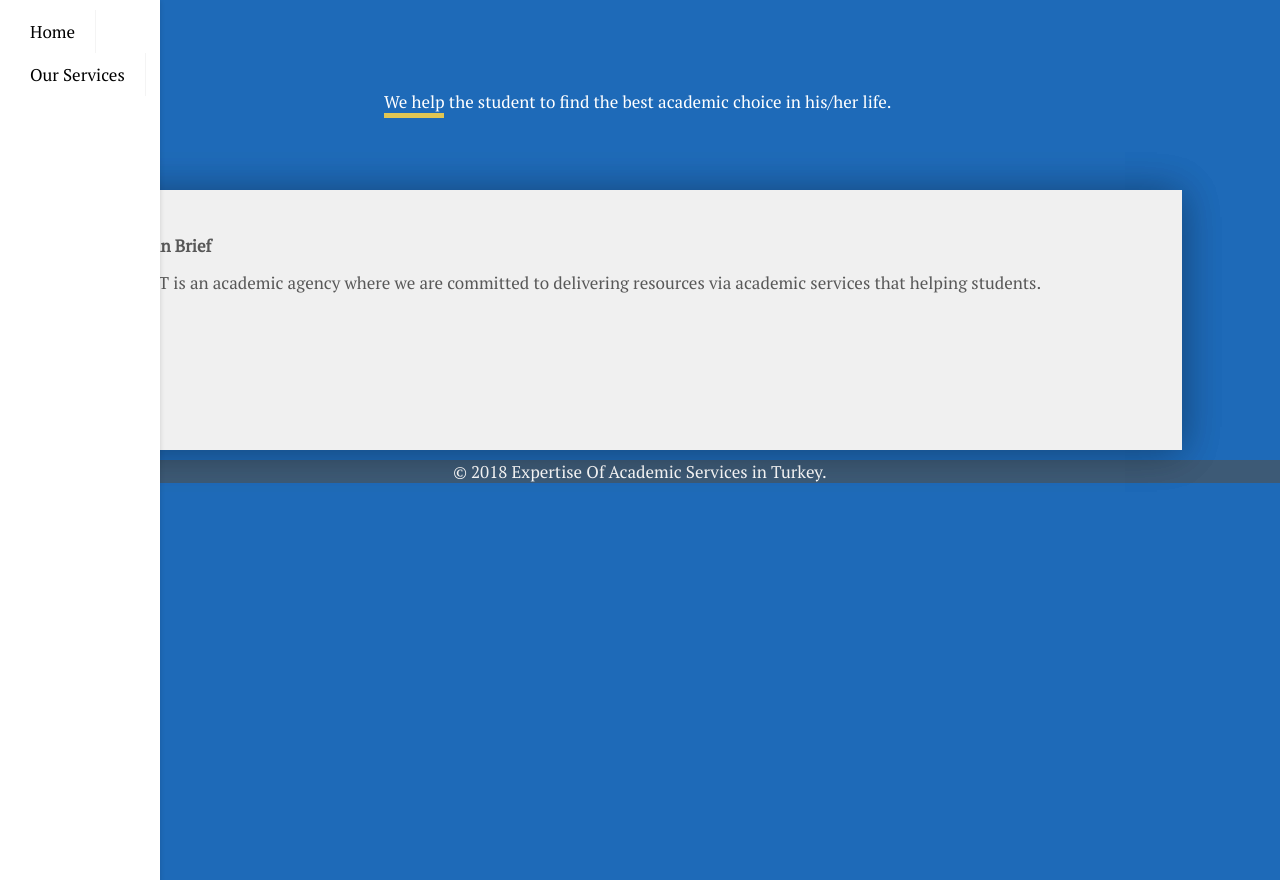
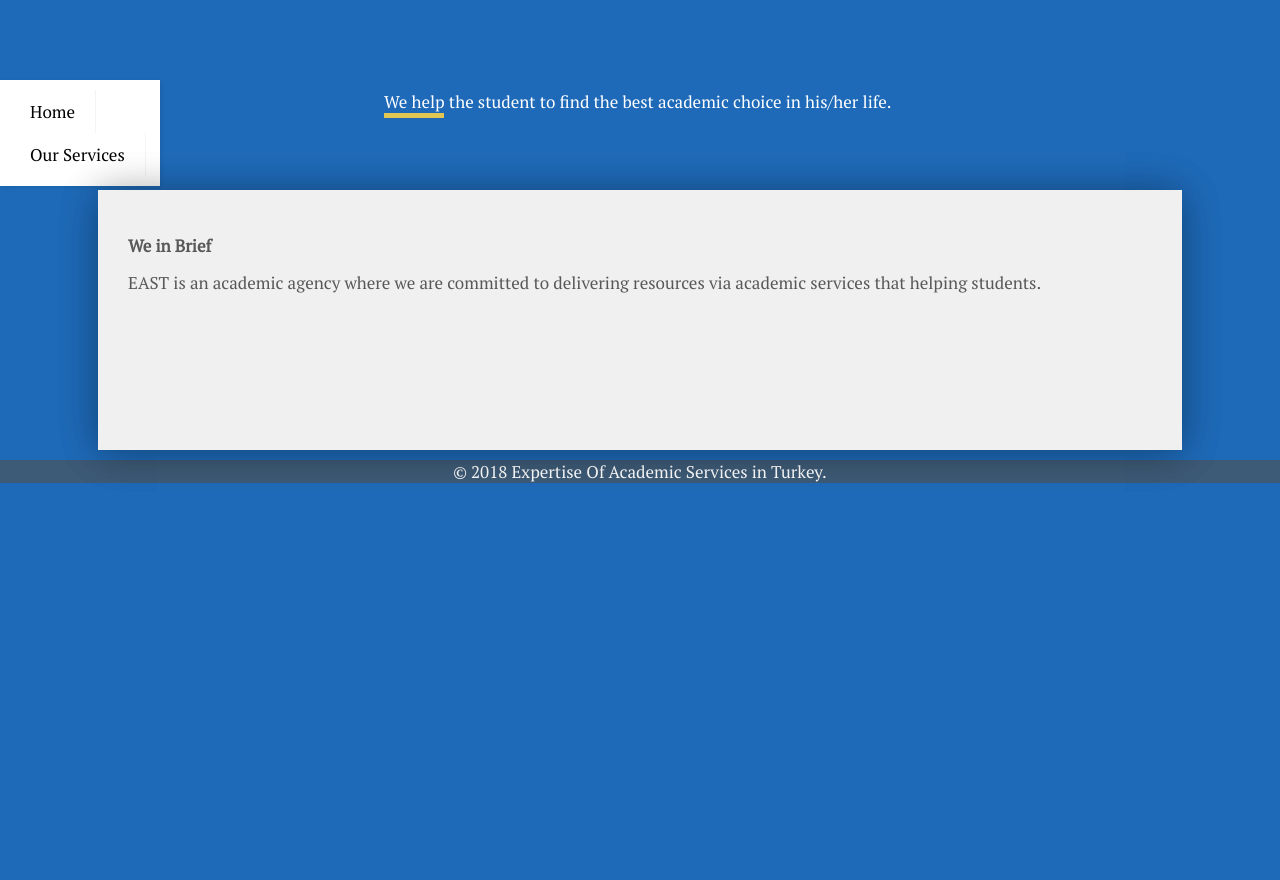
Before and after one commit to abdrb/abdrb.github.io, a PHP site: page /a/about.html in a window 1280 px wide. Run offline with PHP 8.4, Linux system fonts and the light colour scheme.

Commit message:
link pages

```diff
--- a/a/navstyle.css
+++ b/a/navstyle.css
@@ -117,10 +117,11 @@
 
 @media (min-width: 48em) {
   .navbar {
-  /*position: relative;*/
+  position: static;
   display: inline-block;
   width: 140px;
   height: 100%;
+  top: 0:
 }
 /*
    .navbar li {
```
